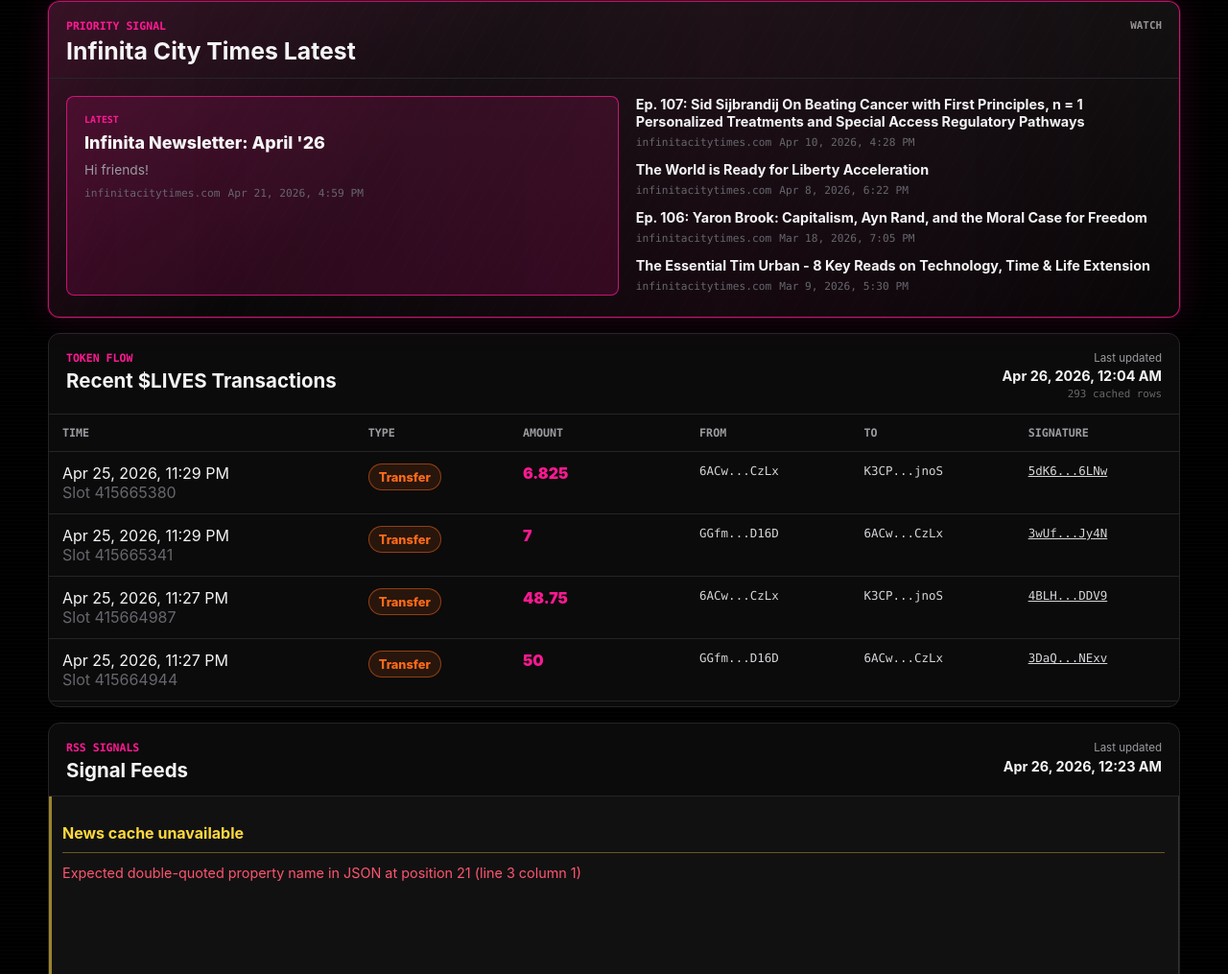
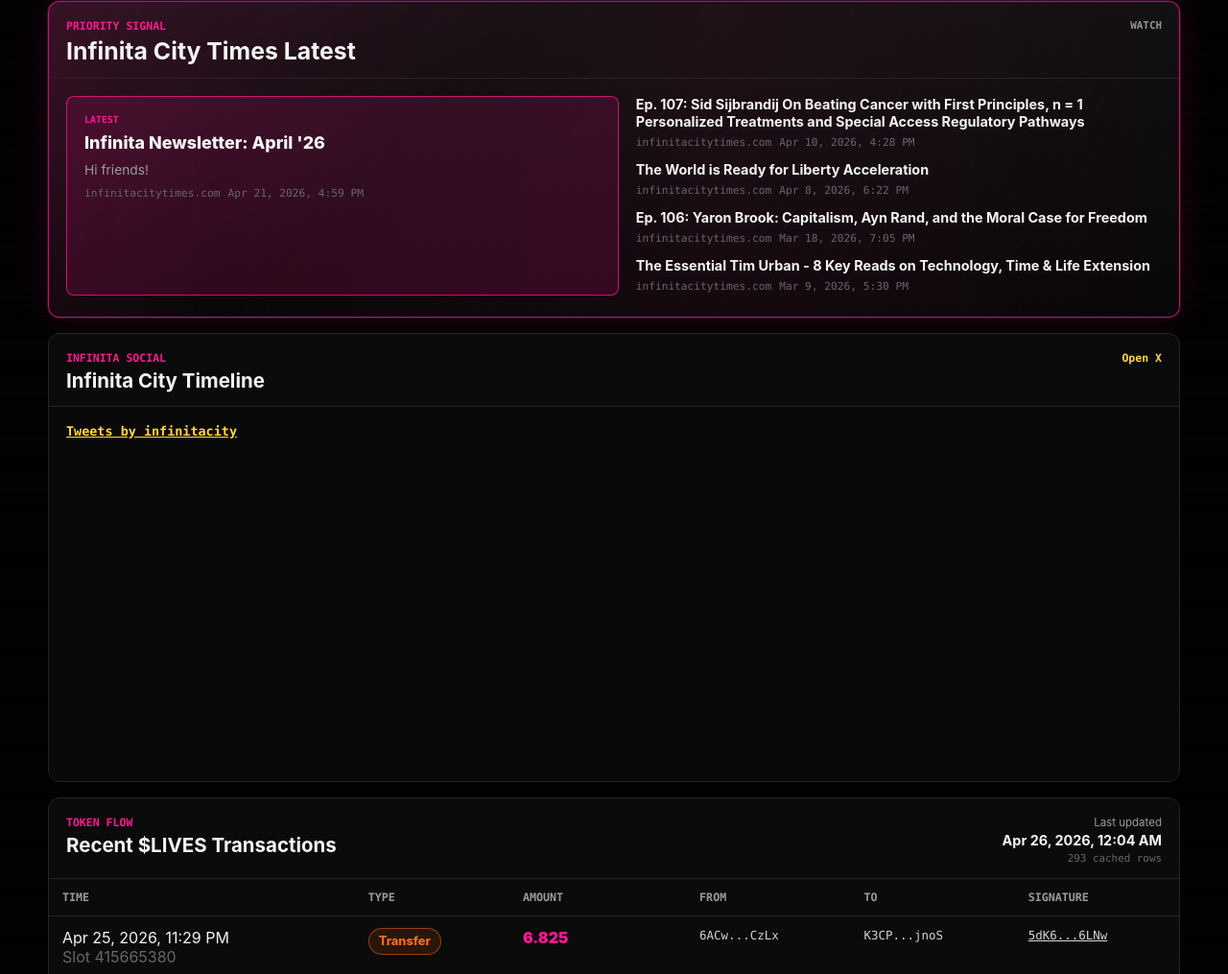
Before and after one commit to nerdypunk/Lives-Monitor, a plain HTML site: page index.html in a window 1280 px wide. Shown: the part 1146-2161 px from the top of the page at 96% size. Drawn offline with Linux system fonts and the light colour scheme.

Commit message:
Added twitter timeline

```diff
--- a/index.html
+++ b/index.html
@@ -6,6 +6,8 @@
     <title>$LIVES Situation Monitor</title>
     <meta name="description" content="$LIVES Situation Monitor for recent Solana token activity.">
     <link rel="preconnect" href="https://pro-api.solscan.io">
+    <link rel="preconnect" href="https://platform.twitter.com">
+    <link rel="preconnect" href="https://syndication.twitter.com">
     <link rel="stylesheet" href="styles.css">
   </head>
   <body>
@@ -85,6 +87,7 @@
         <a href="#graphPanel" data-target="graphPanel">Flow Graph</a>
         <a href="#transactionsPanel" data-target="transactionsPanel">Transactions</a>
         <a href="#infinitaPanel" data-target="infinitaPanel">Infinita City Times</a>
+        <a href="#socialPanel" data-target="socialPanel">Infinita X</a>
         <a href="#newsPanel" data-target="newsPanel">News Feed</a>
       </nav>
 
@@ -120,6 +123,26 @@
             <div class="feed-state">Loading...</div>
           </div>
         </article>
+
+        <aside class="panel twitter-panel glow-target" id="socialPanel" aria-label="Infinita City social timeline">
+          <div class="panel-head">
+            <div>
+              <p class="panel-kicker">INFINITA SOCIAL</p>
+              <h2>Infinita City Timeline</h2>
+            </div>
+            <a class="panel-link" href="https://twitter.com/infinitacity" target="_blank" rel="noreferrer">Open X</a>
+          </div>
+          <div class="twitter-frame">
+            <a
+              class="twitter-timeline"
+              data-height="360"
+              data-theme="dark"
+              data-dnt="true"
+              data-chrome="noheader nofooter noborders transparent"
+              href="https://twitter.com/infinitacity?ref_src=twsrc%5Etfw"
+            >Tweets by infinitacity</a>
+          </div>
+        </aside>
 
         <article class="panel transaction-panel glow-target" id="transactionsPanel">
           <div class="panel-head">
@@ -187,6 +210,7 @@
       </section>
     </main>
 
+    <script async src="https://platform.twitter.com/widgets.js" charset="utf-8"></script>
     <script src="app.js"></script>
   </body>
 </html>
--- a/styles.css
+++ b/styles.css
@@ -301,7 +301,7 @@ h1 {
 
 .section-tabs {
   display: grid;
-  grid-template-columns: repeat(4, minmax(0, 1fr));
+  grid-template-columns: repeat(5, minmax(0, 1fr));
   gap: 10px;
   margin: 0 0 18px;
   padding: 8px;
@@ -341,6 +341,11 @@ h1 {
 }
 
 .section-tabs a:nth-child(4) {
+  border-color: rgba(255, 25, 146, 0.3);
+  color: var(--pink);
+}
+
+.section-tabs a:nth-child(5) {
   border-color: rgba(255, 25, 146, 0.3);
   color: var(--pink);
 }
@@ -441,6 +446,19 @@ h1 {
   font-family: "SFMono-Regular", Consolas, "Liberation Mono", monospace;
   font-size: 0.68rem;
   font-style: normal;
+}
+
+.panel-link {
+  align-self: flex-start;
+  color: var(--gold);
+  font-family: "SFMono-Regular", Consolas, "Liberation Mono", monospace;
+  font-size: 0.72rem;
+  font-weight: 850;
+  text-decoration: none;
+}
+
+.panel-link:hover {
+  color: var(--pink);
 }
 
 .panel-kicker {
@@ -574,6 +592,25 @@ h2 {
   max-height: 100%;
   overflow: auto;
   padding-right: 10px;
+}
+
+.twitter-panel {
+  grid-column: 1 / -1;
+  overflow: hidden;
+}
+
+.twitter-frame {
+  height: 390px;
+  overflow: auto;
+  padding: 14px 18px 18px;
+  background: #090909;
+}
+
+.twitter-frame .twitter-timeline {
+  color: var(--gold);
+  font-family: "SFMono-Regular", Consolas, "Liberation Mono", monospace;
+  font-size: 0.84rem;
+  font-weight: 850;
 }
 
 table {
```
